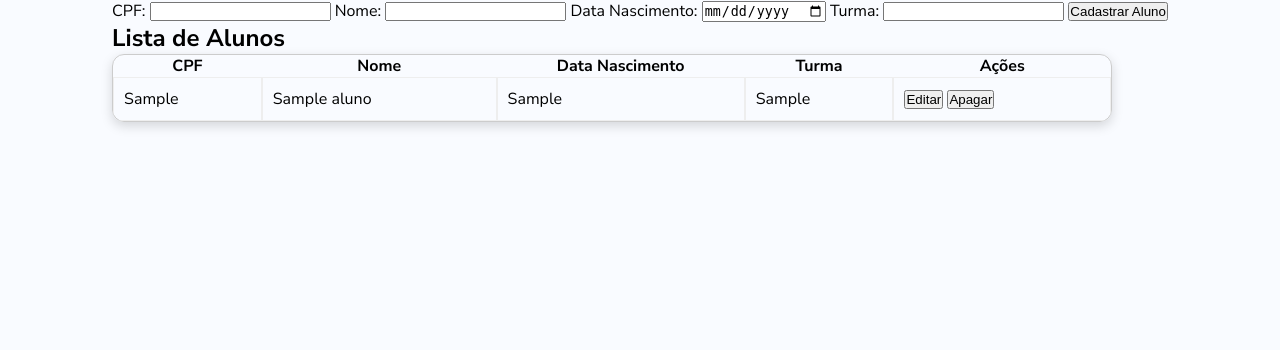
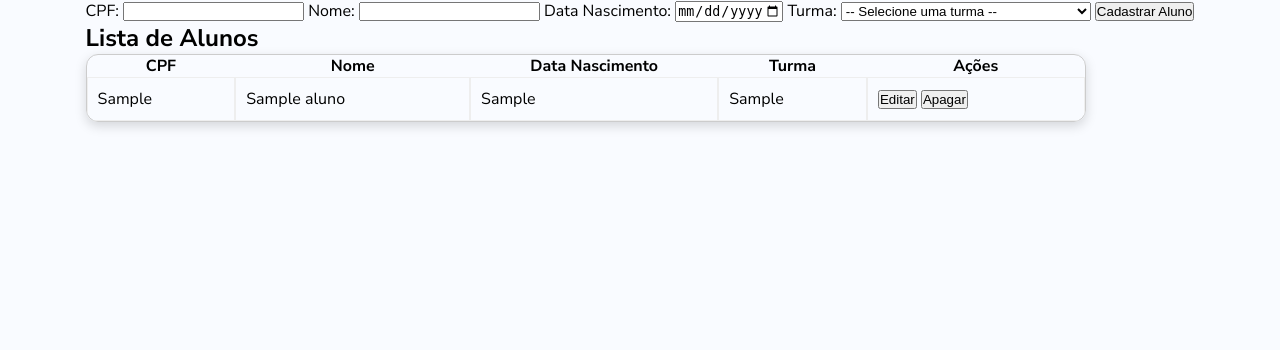
Before and after one commit to colynascimento/php-sql_gestao_escolar, a PHP site: page /formulario_aluno.php in a window 1280 px wide. Shown: the part 70-420 px from the top of the page. Run offline with PHP 8.4, Linux system fonts and the light colour scheme; tables that the repository leaves empty or names only in its code hold one stand-in row (values such as "Sample post").

Commit message:
aparentemente ta tudo certo

```diff
--- a/js/validarFormulario.js
+++ b/js/validarFormulario.js
@@ -16,11 +16,13 @@ function validarFormularioAluno(formId) {
 
     if (!cpf || !nome || !dataNascimento || !turma) {
         alert("Todos os campos são obrigatórios!");
+        console.log("Passou pela validação de campos");
         return false;
     }
 
     if (cpf.length !== 11 || isNaN(cpf)) {
         alert("CPF deve conter 11 números.");
+        console.log("Passou pela validação de CPF");
         return false;
     }
 
--- a/public/formulario_aluno.php
+++ b/public/formulario_aluno.php
@@ -1,17 +1,36 @@
 <?php include("../inludes/header.php")?>
+<?php include('../conexao/conexao.php')?>
 
 <form id="formAluno">
     <label>CPF:</label>
-    <input type="text" name="cpf" required>
+    <input type="text" name="cpf" minlength="11" maxlength="11"required>
 
     <label>Nome:</label>
-    <input type="text" name="nome" required>
+    <input type="text" name="nome" minlength="3" required>
 
     <label>Data Nascimento:</label>
-    <input type="date" name="data_nasc" required>
+    <input type="date" name="data_nasc"  min="2007-01-01" max="2025-12-31" required>
 
-    <label>Turma:</label>
-    <input type="number" name="num_turma" required min="1">
+    <label for="num_turma">Turma:</label>
+    <select name="num_turma" id="num_turma" required>
+        <option value="">-- Selecione uma turma --</option>
+        <?php
+        if ($conn) {
+            $sql = "SELECT num_turma, nome, turno, sala FROM turmas";
+            $result = $conn->query($sql);
+
+            if ($result && $result->num_rows > 0) {
+                while ($row = $result->fetch_assoc()) {
+                    // Gera cada opção
+                    echo '<option value="' . $row['num_turma'] . '">';
+                    echo $row['nome'] . ' - ' . $row['turno'] . ' - Sala ' . $row['sala'];
+                    echo '</option>';
+                }
+            }
+        }
+        ?>
+    </select>
+
 
     <button type="submit">Cadastrar Aluno</button>
 </form>
@@ -20,21 +39,39 @@
 <form id="formEditarAluno" style="display: none;">
     <h2>Editar Aluno</h2>
     <label>CPF:</label>
-    <input type="text" name="cpf" readonly> <!-- CPF não pode ser alterado -->
+    <input type="text" name="cpf" minlength="11" maxlength="11"required>
 
     <label>Nome:</label>
-    <input type="text" name="nome" required>
+    <input type="text" name="nome" minlength="3" required>
 
-    <label>Data de Nascimento:</label>
-    <input type="date" name="data_nasc" required>
+    <label>Data Nascimento:</label>
+    <input type="date" name="data_nasc"  min="2007-01-01" max="2025-12-31" required>
 
-    <label>Turma:</label>
-    <input type="number" name="num_turma" required>
+    <label for="num_turma">Turma:</label>
+    <select name="num_turma" id="num_turma" required>
+        <option value="">-- Selecione uma turma --</option>
+        <?php
+        if ($conn) {
+            $sql = "SELECT num_turma, nome, turno, sala FROM turmas";
+            $result = $conn->query($sql);
+
+            if ($result && $result->num_rows > 0) {
+                while ($row = $result->fetch_assoc()) {
+                    // Gera cada opção
+                    echo '<option value="' . $row['num_turma'] . '">';
+                    echo $row['nome'] . ' - ' . $row['turno'] . ' - Sala ' . $row['sala'];
+                    echo '</option>';
+                }
+            }
+        }
+        ?>
+    </select>
 
     <button type="button" onclick="salvarEdicao()">Salvar Alterações</button>
     <button type="button" onclick="cancelarEdicao()">Cancelar</button>
 </form>
 
+<script src="../js/validarFormulario.js"></script>
 
 <h2>Lista de Alunos</h2>
 <table id="tabelaAlunos">
@@ -54,7 +91,6 @@
 
 <div id="mensagem"></div>
 
-<script src="../js/validarFormulario.js"></script>
 
 <script src="../js/manipularRegistro.js"></script>
 <script>
```
